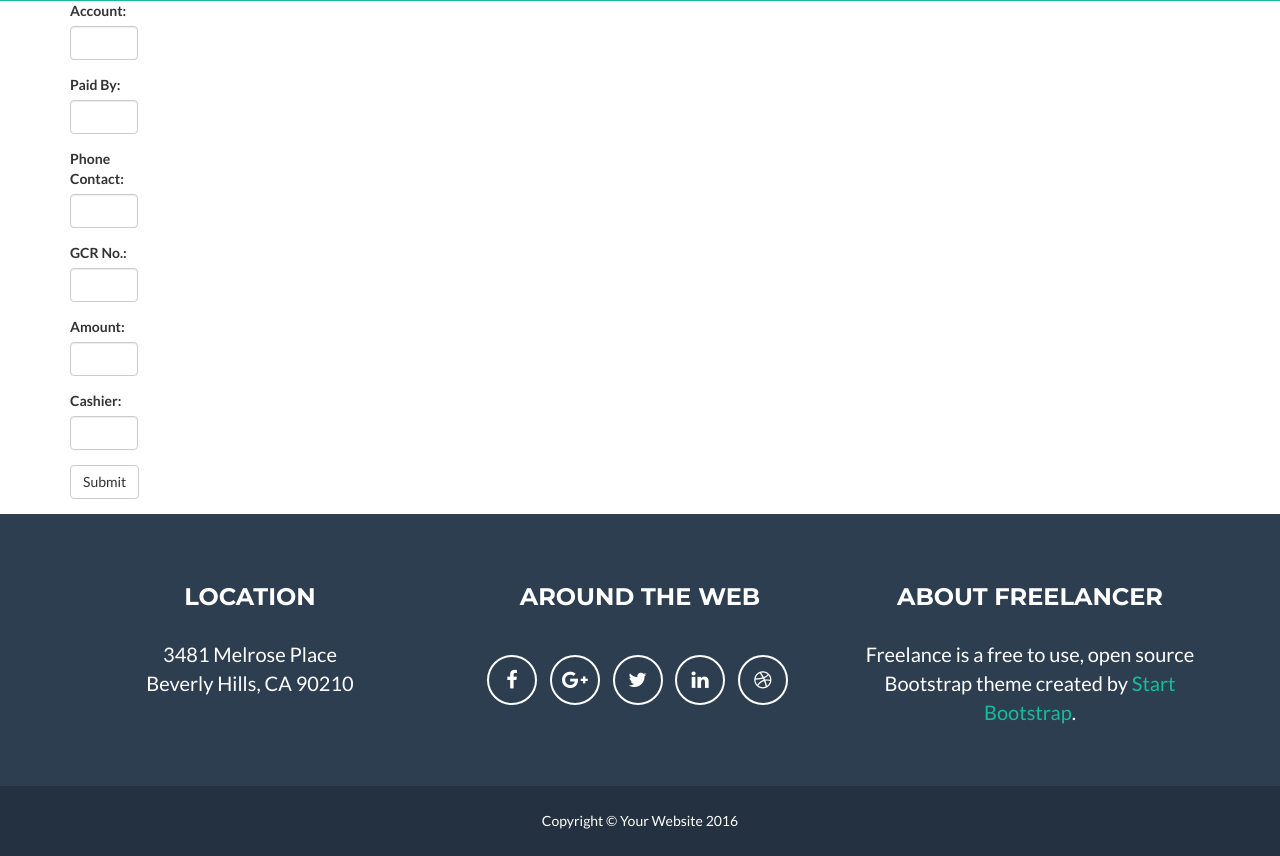
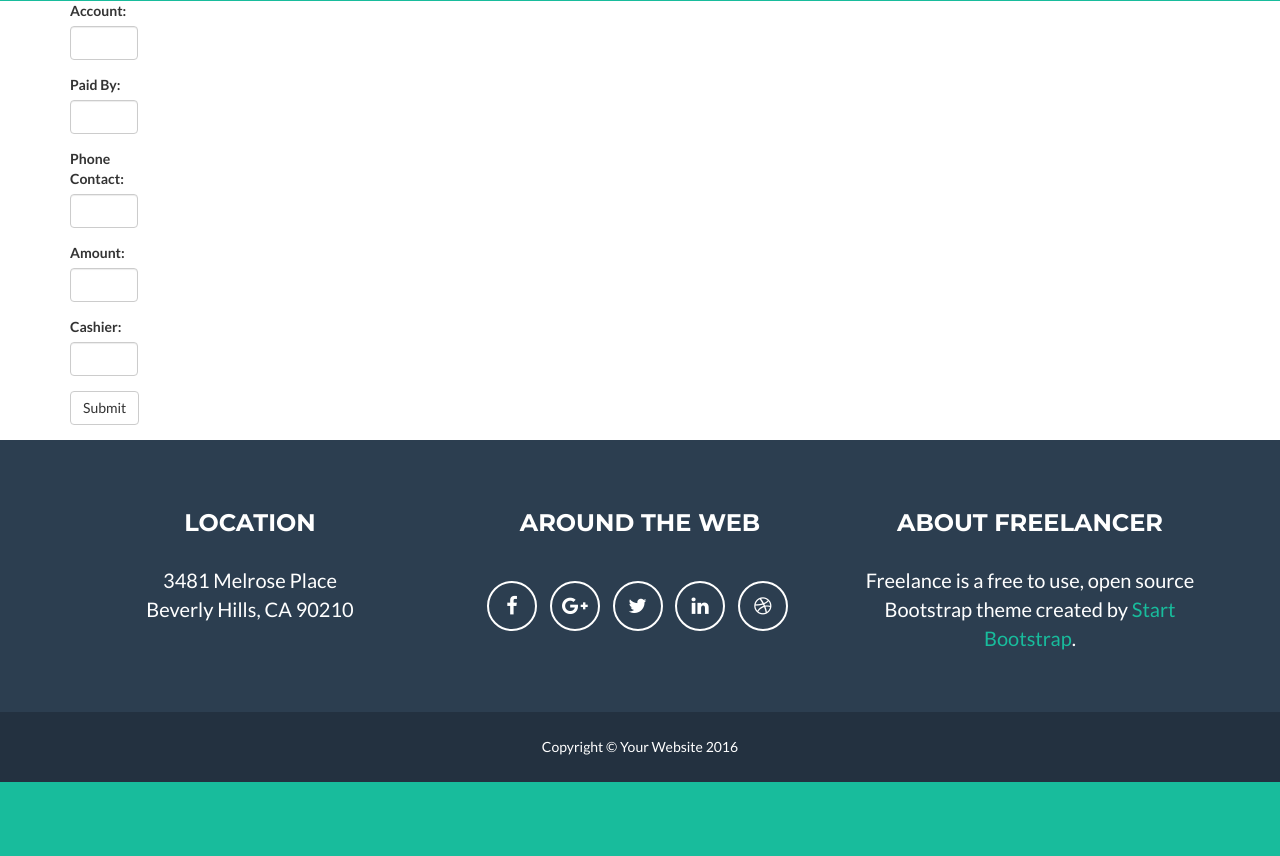
Before and after one commit to saviour123/payapp, a Flask app: page /add_rec in a window 1280 px wide. Shown: the part 765-1621 px from the top of the page. After the commit the page ends 1547 px from the top, so only its background shows below. Run offline with Flask 2, Linux system fonts and the light colour scheme; the visitor is signed in with stand-in values (Sample User, id 1); some libraries are stand-ins or nearby versions.

Commit message:
bug fixes

```diff
--- a/app.py
+++ b/app.py
@@ -14,11 +14,11 @@ db = SQLAlchemy(app)
 #my model
 class records(db.Model):
     id = db.Column(db.Integer, primary_key=True)
-    account =db.Column(db.String)
-    paid_by = db.Column(db.String(120))
+    account =db.Column(db.String(60))
+    GCR_No = db.Column(db.String(60))
+    paid_by = db.Column(db.String(60))
     paid_by_tele = db.Column(db.Integer)
     amount = db.Column(db.Integer)
-    GCR_No = db.Column(db.String(20))
     last_edited_user = db.Column(db.String(25))
     confirmed_at = db.Column(db.DateTime())
     created = db.Column(db.DateTime(), default=datetime.datetime.utcnow)
@@ -27,12 +27,12 @@ class records(db.Model):
     #db.INT, primary_key=True, autoincrement=False, nullable=False
 
 
-    def __init__(self, account, paid_by, paid_by_tele, amount, GCR_No, last_edited_user):
+    def __init__(self, account, GCR_No, paid_by, paid_by_tele, amount, last_edited_user):
         self.account = account
+        self.GCR_No = GCR_No
         self.paid_by = paid_by
         self.paid_by_tele = paid_by_tele
         self.amount = amount
-        self.GCR_No = GCR_No
         self.last_edited_user = last_edited_user
 
 
@@ -86,21 +86,17 @@ def index():
 @login_required
 def add_rec():
     if request.method == 'POST':
+        #collect form data
         account = request.form['account']
+        GCR_No = request.form['GCR_No']
         paid_by = request.form['paid_by']
         paid_by_tele = request.form['paid_by_tele']
-        GCR_No = request.form['GCR_No']
         amount = request.form['amount']
         last_edited_user = request.form['last_edited_user']
-        entry = records(account, paid_by, paid_by_tele, GCR_No, amount, last_edited_user)
-        for item in entry:
-            print item
-            flash(item)
-
-        print entry
-        flash(entry)
-        #db.session.add(entry)
-        #db.session.commit()
+        #add records
+        entry = records(account, paid_by, paid_by_tele, amount, last_edited_user)
+        db.session.add(entry)
+        db.session.commit()
         flash('Record entered succesfully')
         return redirect(url_for('index'))
     return render_template('add_new.html')
@@ -109,7 +105,7 @@ def add_rec():
 @app.route('/search', methods=['POST'])
 def search():
     query_tag = request.form['search']
-    search_tag = User.query.filter_by(username=query_tag).all()
+    search_tag = records.query.filter_by(account=query_tag).all()
     return render_template('search.html', search_tag=search_tag)
 
 
--- a/templates/add_new.html
+++ b/templates/add_new.html
@@ -11,42 +11,36 @@
 				<input type="text" id="account" name="account" class="form-control" required>
 			</div>
 		</div>
-
 		<div class="row">
 			<div class="form-group col-xs-5 col-lg-1 ">
 				<label>Paid By: </label>
 				<input type="text" id="paid_by" name="paid_by" class="form-control" required>
 			</div>
 		</div>
-
 		<div class="row">
 			<div class="form-group col-xs-5 col-lg-1 ">
 				<label>Phone Contact: </label>
 				<input type="text" id="paid_by_tele" name="paid_by_tele" class="form-control" required>
 			</div>
 		</div>
-
-		<div class="row">
+<!-- 		<div class="row">
 			<div class="form-group col-xs-5 col-lg-1 ">
 				<label>GCR No.: </label>
 				<input type="text" id="GCR_No" name="GCR_No" class="form-control" required>
 			</div>
-		</div>
-
+		</div> -->
 		<div class="row">
 			<div class="form-group col-xs-5 col-lg-1 ">
 				<label>Amount: </label>
 				<input type="text" id="amount" name="amount" class="form-control" required>
 			</div>
 		</div>
-
 		<div class="row">
 			<div class="form-group col-xs-5 col-lg-1 ">
 				<label>Cashier: </label>
 				<input type="text" id="last_edited_user" name="last_edited_user" class="form-control" required>
 			</div>
 		</div>
-
 		<div class="row">
 			<div class="form-group col-xs-5 col-lg-1 ">
 				<button type="submit" class="btn btn-default">Submit</button>
```
Also changed, not shown: 1 other file.
